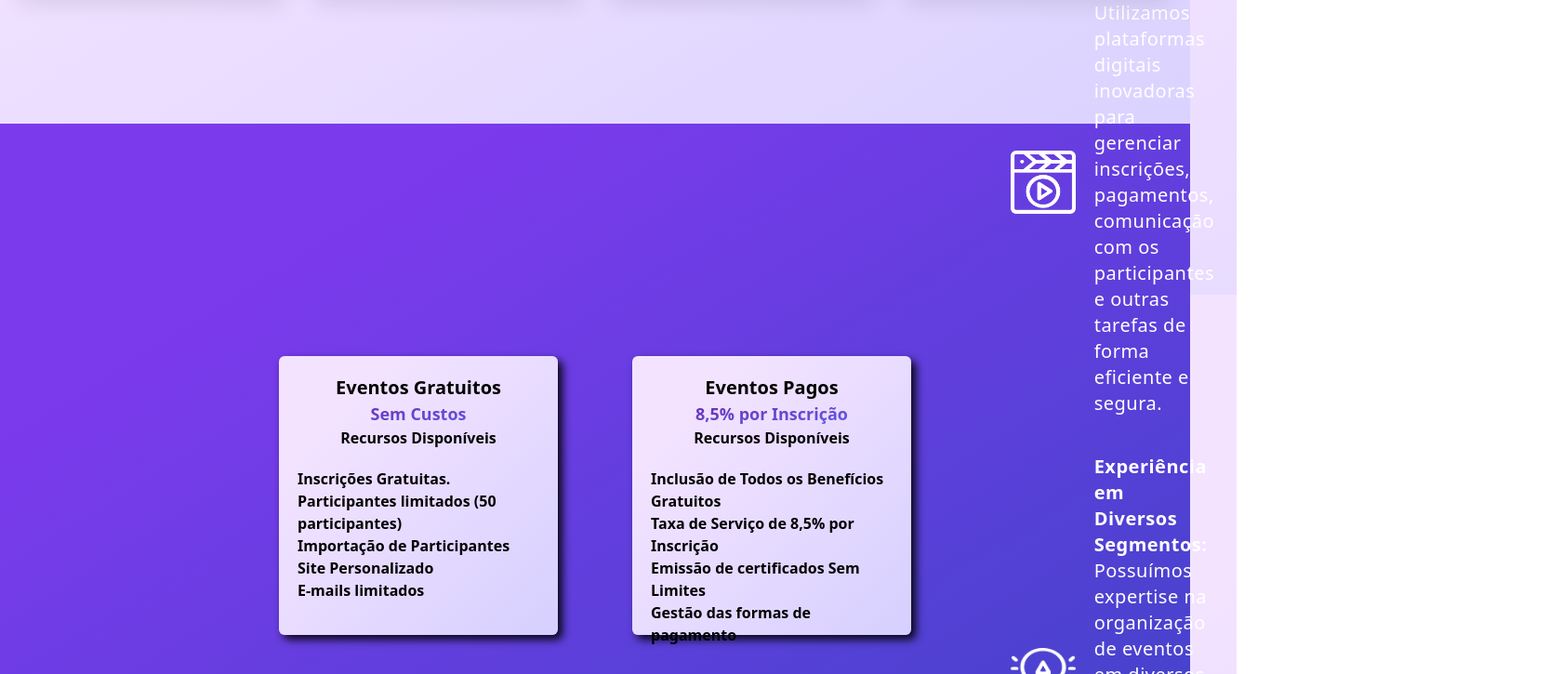
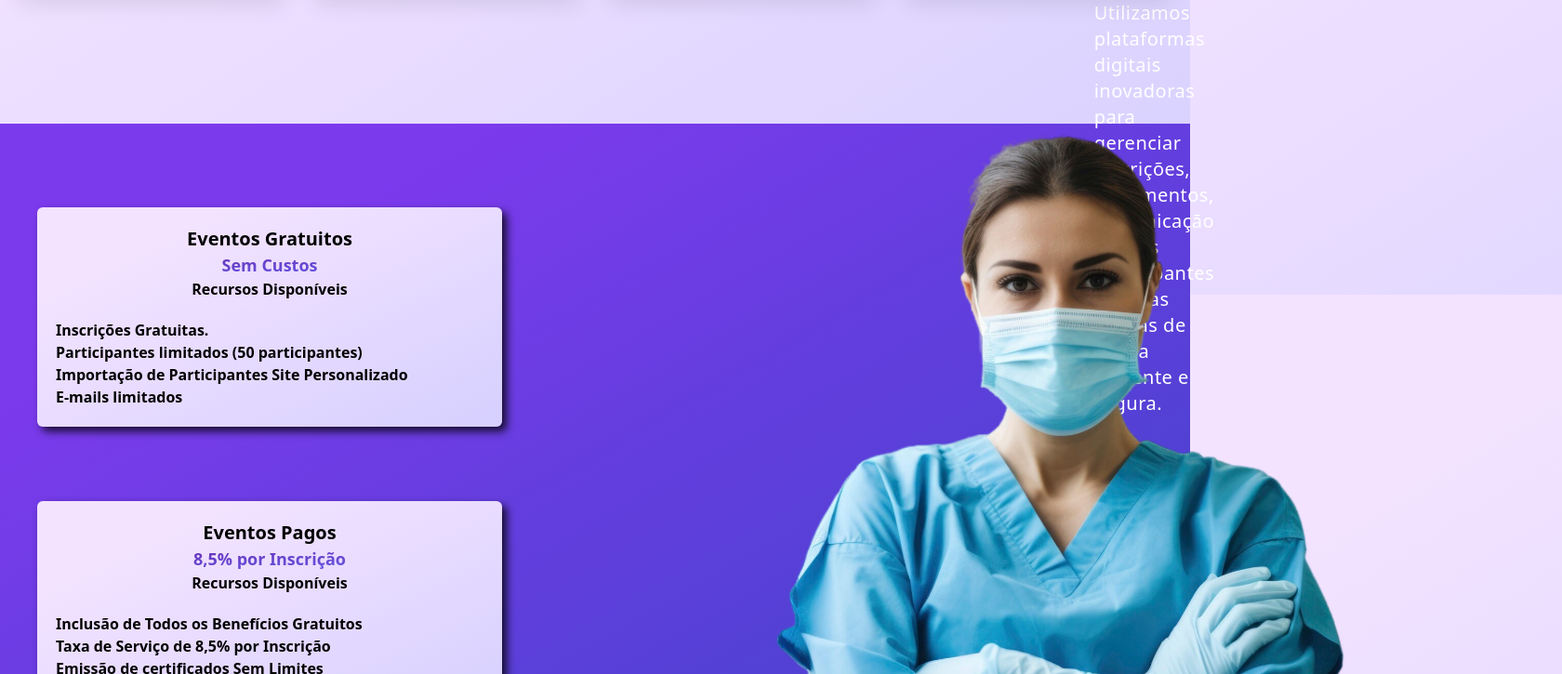
Before and after one commit to CertDevz/iplanner-project, a React (Vite) app: page / in a window 1280 px wide. Shown: the part 5283-6008 px from the top of the page at 93% size, 1680 px wide, since content can reach past the window. Built offline with nearby package versions, Linux system fonts and the light colour scheme; a web font is replaced by a local one.

Commit message:
fix: ajustment design

```diff
--- a/src/App.jsx
+++ b/src/App.jsx
@@ -12,7 +12,6 @@ import Events from "./view/components/events";
 import EventsFree from "./view/components/events-free";
 import Tables from "./view/components/tables";
 import CarouselCourses from "./view/components/courses";
-import PageEnd from "./view/components/page-end";
 
 function App() {
   return (
@@ -31,7 +30,6 @@ function App() {
       <Tables />
       <CarouselCourses />
       <Contact />
-      <PageEnd />
       <Footer />
     </div>
   );
--- a/src/view/components/contact/index.jsx
+++ b/src/view/components/contact/index.jsx
@@ -36,7 +36,7 @@ const ContactForm = () => {
   };
 
   return (
-    <div className="flex w-full mx-auto p-2">
+    <div className="flex items-center w-full mx-auto p-2">
       <div className="md:w-[650px] mb-10  mx-auto bg-white p-8 rounded-xl shadow-md mt-10 bg-gradient-to-br from-purple-800 to-indigo-500">
         <h2 className="text-2xl font-bold mb-6 text-white">Entre em Contato</h2>
         <form onSubmit={handleSubmit}>
@@ -99,6 +99,11 @@ const ContactForm = () => {
           </button>
         </form>
       </div>
+      <img
+        src="/enfermeiro3.png"
+        alt=""
+        className="max-w-[650px] hidden lg:block"
+      />
     </div>
   );
 };
--- a/src/view/components/events-free/components/card.jsx
+++ b/src/view/components/events-free/components/card.jsx
@@ -2,9 +2,9 @@ export default function Card({ title, subtitle, items }) {
   return (
     <div className="p-10">
       <div
-        className="max-w-[300px] rounded-md p-5 h-[300px] bg-gradient-to-br from-f3e3ff via-transparent to-d6d0ff"
+        className="md:w-[500px] rounded-md p-5 max-h-[300px]"
         style={{
-          boxShadow: "5px 5px 10px rgba(0, 0, 0, 0.9)",
+          boxShadow: "5px 5px 10px rgba(0, 0, 0, 0.8)",
           background:
             "linear-gradient(to bottom right, #f3e3ff 20%, #d6d0ff 100%)",
         }}
--- a/src/view/components/events-free/index.jsx
+++ b/src/view/components/events-free/index.jsx
@@ -3,12 +3,13 @@ import Card from "./components/card";
 export default function EventsFree() {
   return (
     <div
-      className="flex flex-col md:flex-row justify-center h-screen items-center"
+      className="flex justify-around items-center "
       style={{
         background:
           "linear-gradient(to bottom right, #7c3aed 20%, #3d44c7 100%)",
       }}
     >
+      <div className="flex flex-col">
         <Card
           title="Eventos Gratuitos"
           subtitle="Sem Custos"
@@ -30,5 +31,11 @@ export default function EventsFree() {
           ]}
         />
       </div>
+      <img
+        src="/enfermeira-cirurgia.png"
+        alt=""
+        className="max-w-[1100px] hidden xl:block"
+      />
+    </div>
   );
 }
```
Also changed, not shown: public/enfermeira-cirurgia.png (added), 1 other file (tests, documents, lock files or other folders). Lines whose indentation alone changed are shown as unchanged.
